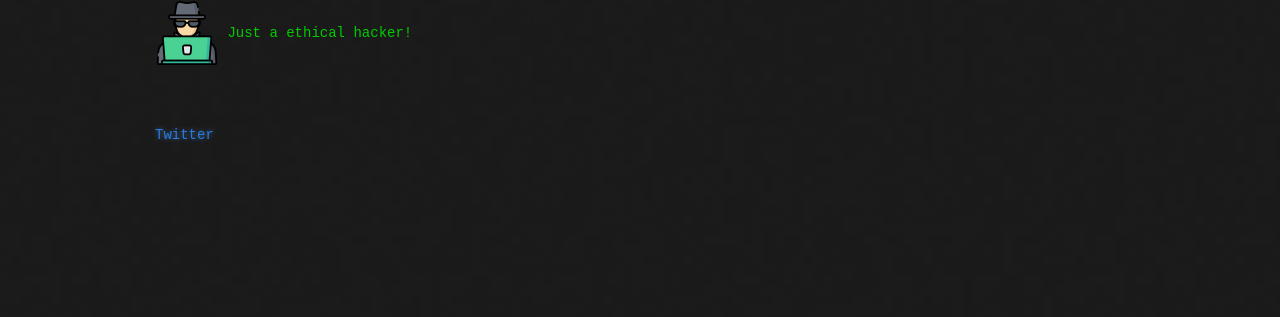
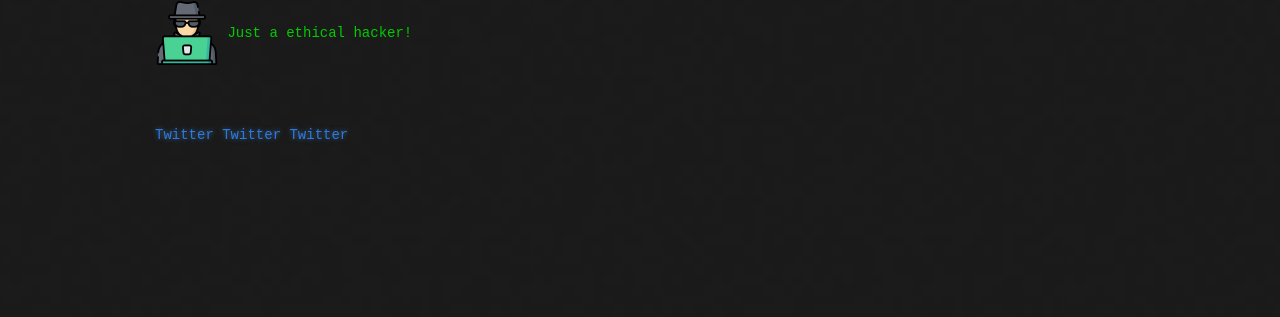
Before and after one commit to s3mPr1linux/s3mPr1linux.github.io, a Jekyll site: the page built from about.md, in a window 1280 px wide. Shown: the part 136-453 px from the top of the page. Built offline with Jekyll 4.4.1, drawn with Linux system fonts in a browser that asks for light colours.

Commit message:
Commit Session Test

```diff
--- a/about.md
+++ b/about.md
@@ -10,3 +10,5 @@ title: About
 <br/>
 
 [Twitter](https://twitter.com)
+[Twitter](https://twitter.com)
+[Twitter](https://twitter.com)
```
